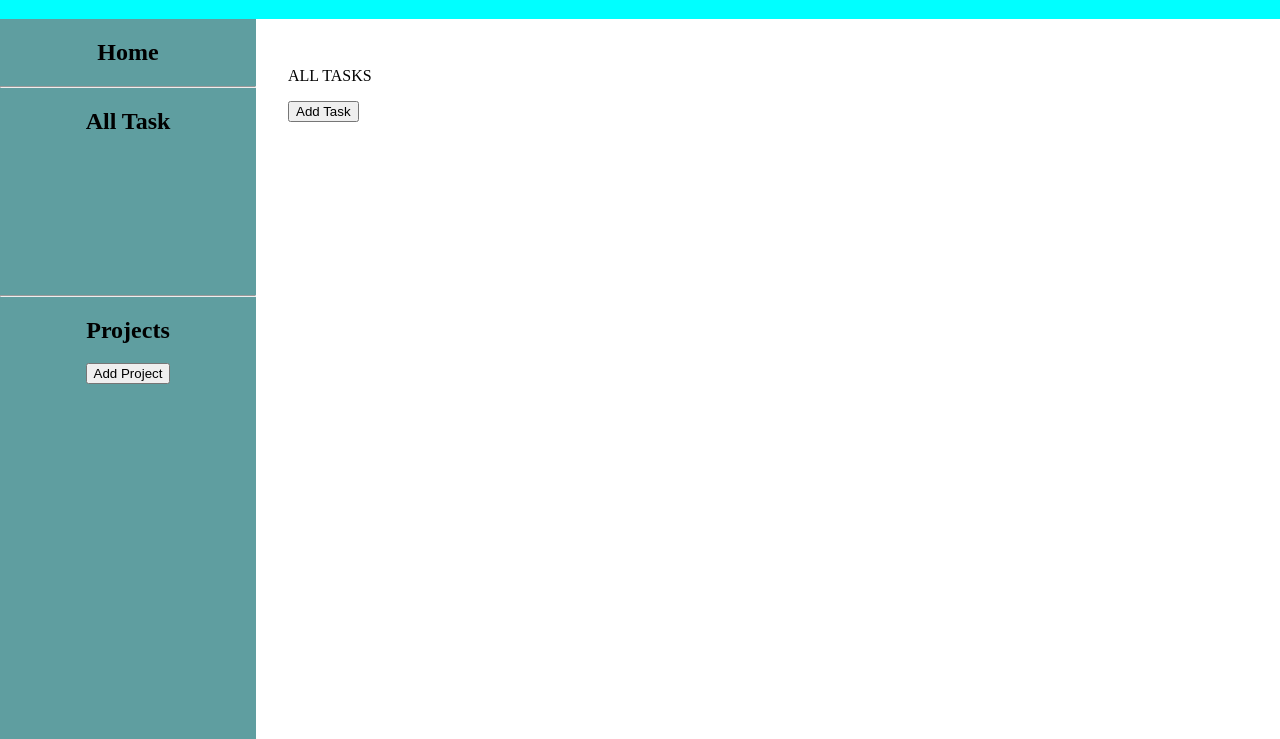
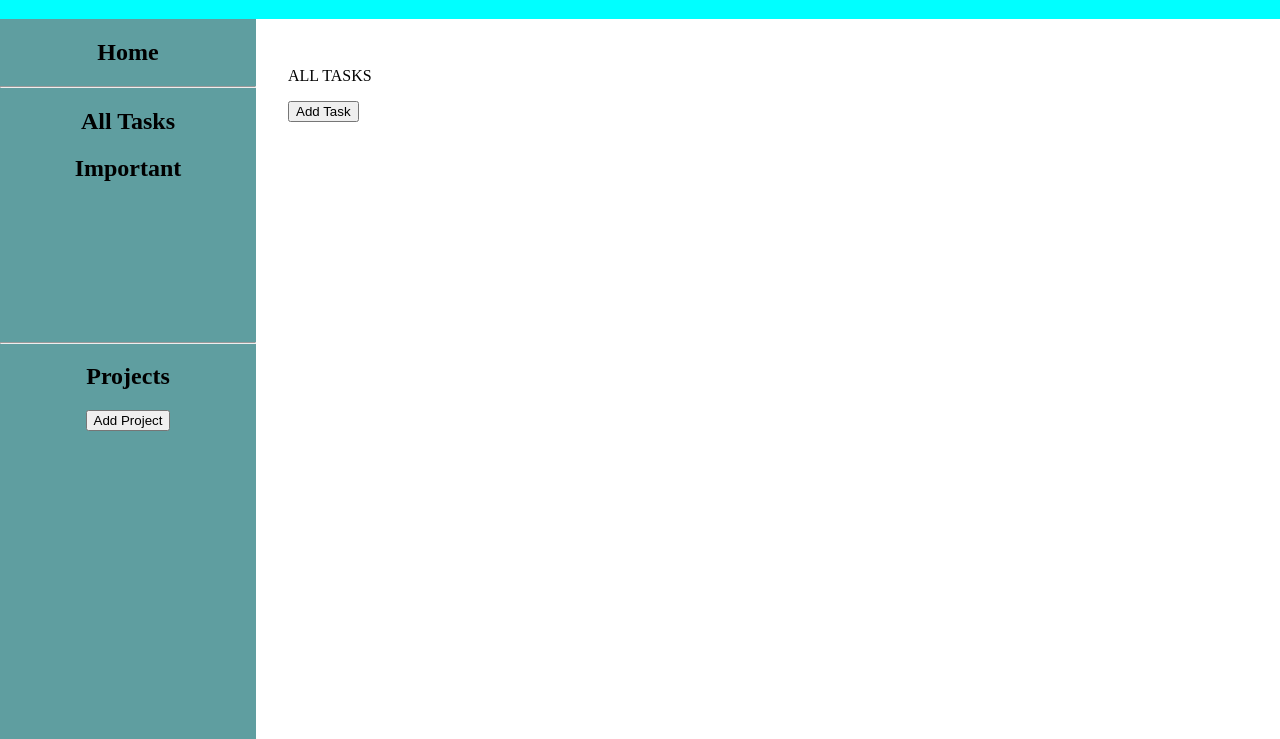
Before and after one commit to sollmayer/TodoList, a website built with webpack: page dist/index.html in a window 1280 px wide. Shown: the part 61-800 px from the top of the page. Built offline with nearby package versions, Linux system fonts and the light colour scheme.

Commit message:
add heading "Important"

```diff
--- a/dist/index.html
+++ b/dist/index.html
@@ -17,7 +17,8 @@
         <div class="sidebar">
             <h2>Home</h2>
             <hr>
-            <h2>All Task</h2>
+            <h2 id="allTasks">All Tasks</h2>
+            <h2 id="importantTasks">Important</h2>
 
             <div class="projects_section">
                 <hr>
@@ -51,6 +52,7 @@
                     </div>
                 </form>
             </dialog>
+            <div class="taskList"></div>
         </div>
     </main>
 </body>
```
